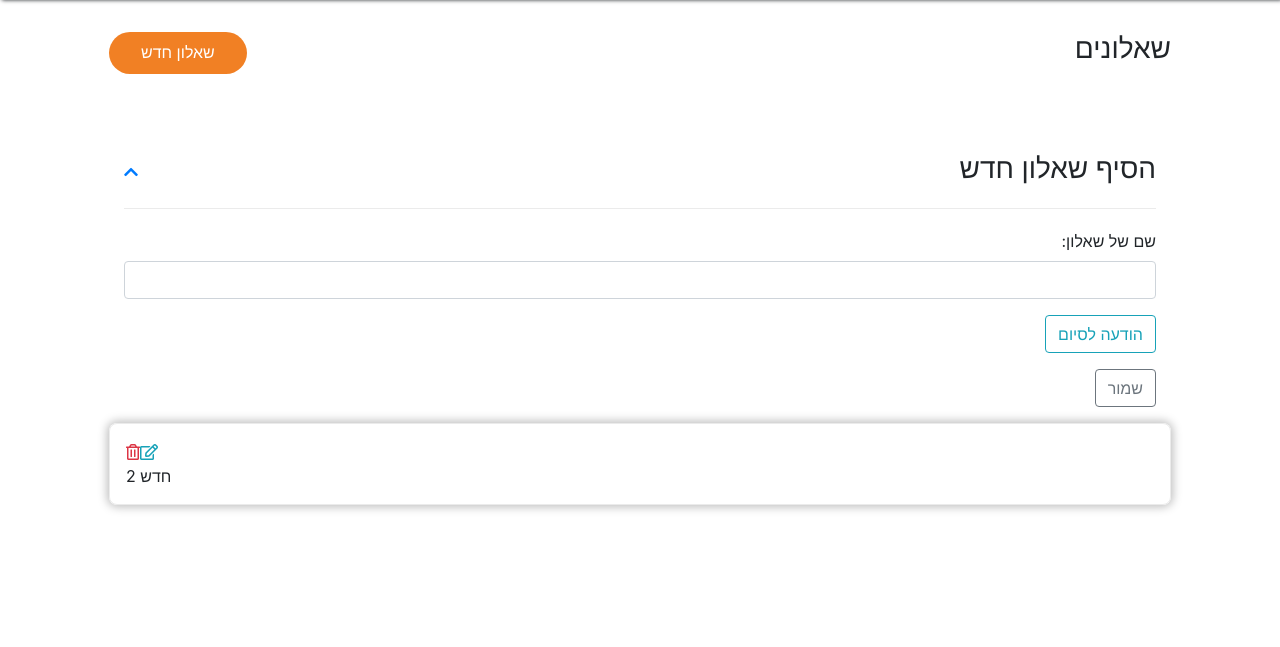
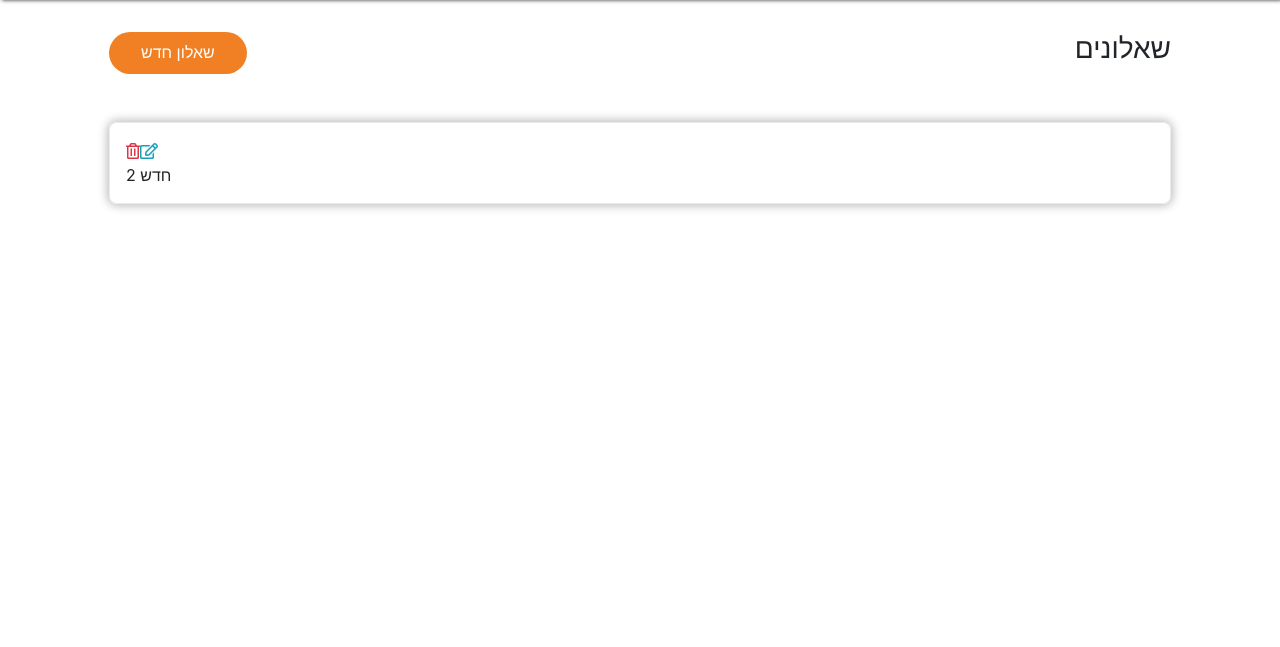
Before and after one commit to genadyd/survey, a PHP site: page / in a window 1280 px wide. Shown: the part 88-735 px from the top of the page. Run offline with PHP 8.4, Linux system fonts and the light colour scheme; data comes from the database, SQL or seed files in the repository; some libraries are stand-ins or nearby versions.

Commit message:
objects save

```diff
--- a/public/js/surveys/Controller.js
+++ b/public/js/surveys/Controller.js
@@ -16,7 +16,7 @@ export class Controller {
         this.surEditorInit();
         this.surveyEditSave();
         this.surveyDelete();
-        this.surveyEditorFormOpenClose();
+        this.surveyEditorFormClose();
         window.SurveysObject = {}
     }
 
@@ -102,20 +102,14 @@ export class Controller {
             }
         })
     }
-    surveyEditorFormOpenClose(){
-        $('#survey_form').on('click', '.survay_form_header .survey_form_openclose .cl',(e)=>{
-            let closer = $(e.target),
-            form = closer.closest('#survey_form').find('.survay_form_container');
-            if(form.is('.hidden')){
-                form.removeClass('hidden');
-                closer.removeClass('fa-chevron-down').addClass(' fa-chevron-up');
+    surveyEditorFormClose(){
+        $('#survey_form').on('click', '.survay_form_header .survey_form_openclose' ,(e)=>{
+            const closer = $(e.target),
+            form = closer.closest('#survey_form'),
+            formContainer = form.find('.survay_form_container');
+                form.addClass('hidden');
                 closer.closest('.survey_form_openclose').attr('title','הסתר את תיבת העריכה של הסקר');
-            }else{
-                form.addClass('hidden');
-                closer.removeClass('fa-chevron-up').addClass('fa-chevron-down');
-                closer.closest('.survey_form_openclose').attr('title','הצג את תיבת העריכה של הסקר');
 
-            }
         })
     }
 }
--- a/public/js/surveys/Ui.js
+++ b/public/js/surveys/Ui.js
@@ -51,13 +51,8 @@ export class Ui {
         $('#surveys_list_container').find('.one_survey[survey_crypt='+survayJson.crypt+']').addClass('bg-light');
          let questionCrypt = UniqeGenerator.getKey();
          questionContainer.find('.question_form_box').attr('question_crypt',questionCrypt);
-         // CKEDITOR.instances['thanks_text'].setData(survayJson.survey_thanks_text);
          if (formContainer.is('.hidden')) {
-             formContainer.removeClass('hidden',function () {
-                 if($('.survay_form_container').is('.hidden')){
-                     $('.survey_form_openclose ').click();
-                 }
-             });
+             formContainer.removeClass('hidden');
          }
          if (questionContainer.is('.hidden')) {
              questionContainer.removeClass('hidden');
@@ -65,7 +60,6 @@ export class Ui {
      }
      newSurveyFormInit() {
          let container = $('#survey_form'),
-             questionContainer = $('#question_form_container'),
              newSurveyKey = UniqeGenerator.getKey();
          if (container.is('.hidden')) {
              container.removeClass('hidden');
@@ -73,10 +67,8 @@ export class Ui {
          container.attr('survey_crypt', newSurveyKey).find('#survey_name').val('').end()
              .find('.survay_form_header .heading').text('הסיף שאלון חדש')
              .end().find('.edit_form_save').removeClass('edit_form_save').addClass('new_form_save');
-         $('#surveys_list_container').find('.one_survey').removeClass('bg-light');
-         if (questionContainer.is(':not(.hidden)')) {
-             questionContainer.addClass('hidden');
-         }
+         // $('#surveys_list_container').find('.one_survey').removeClass('bg-light');
+
      }
      editSurveySave(survayJson){
          let formContainer = $('#survey_form'),
--- a/public/styles/components/survey_form.scss
+++ b/public/styles/components/survey_form.scss
@@ -11,6 +11,10 @@
     padding-bottom: 15px;
     .survey_form_openclose{
         cursor:pointer;
+      .fas{
+        font-size: 20px;
+        color:#de6b0e;
+      }
     }
 
   }
--- a/public/styles/general.css
+++ b/public/styles/general.css
@@ -111,6 +111,9 @@ html {
           padding-bottom: 15px; }
           html body #page_wrapper #survey_form .survay_form_header .survey_form_openclose {
             cursor: pointer; }
+            html body #page_wrapper #survey_form .survay_form_header .survey_form_openclose .fas {
+              font-size: 20px;
+              color: #de6b0e; }
       html body #page_wrapper .quuestions_display_container .oneQuestion .card-header .question_remove {
         float: left;
         cursor: pointer; }
--- a/public/templates/general_template.php
+++ b/public/templates/general_template.php
@@ -29,7 +29,6 @@
             </ul>
         </div>
         <div class="nav container navbar-nav navbar-left text-primary">
-<!--            <div class="open_close_list"><i class="fas fa-chevron-down"></i>  </div>-->
         </div>
     </nav>
     <section id="survey_list_section" class="container">
--- a/public/templates/survey_form.php
+++ b/public/templates/survey_form.php
@@ -1,14 +1,14 @@
 
-    <div id="survey_form" class="container">
+    <div id="survey_form" class="container hidden">
         <div class="survay_form_header">
             <h3 class="heading">
                 הסיף שאלון חדש
             </h3>
             <div class="survey_form_openclose text-primary" title="הסתר את תיבת העריכה של הסקר">
-                <i class="fas fa-chevron-up cl"></i>
+                <i class="fas fa-times"></i>
             </div>
         </div>
-        <div class="survay_form_container">
+        <div class="survay_form_container ">
             <div class="form-group">
                 <label for="survey_name">שם של שאלון:</label>
                 <input type="text" class="form-control" name="survey_name" id="survey_name">
```
Also changed, not shown: 1 other file.
